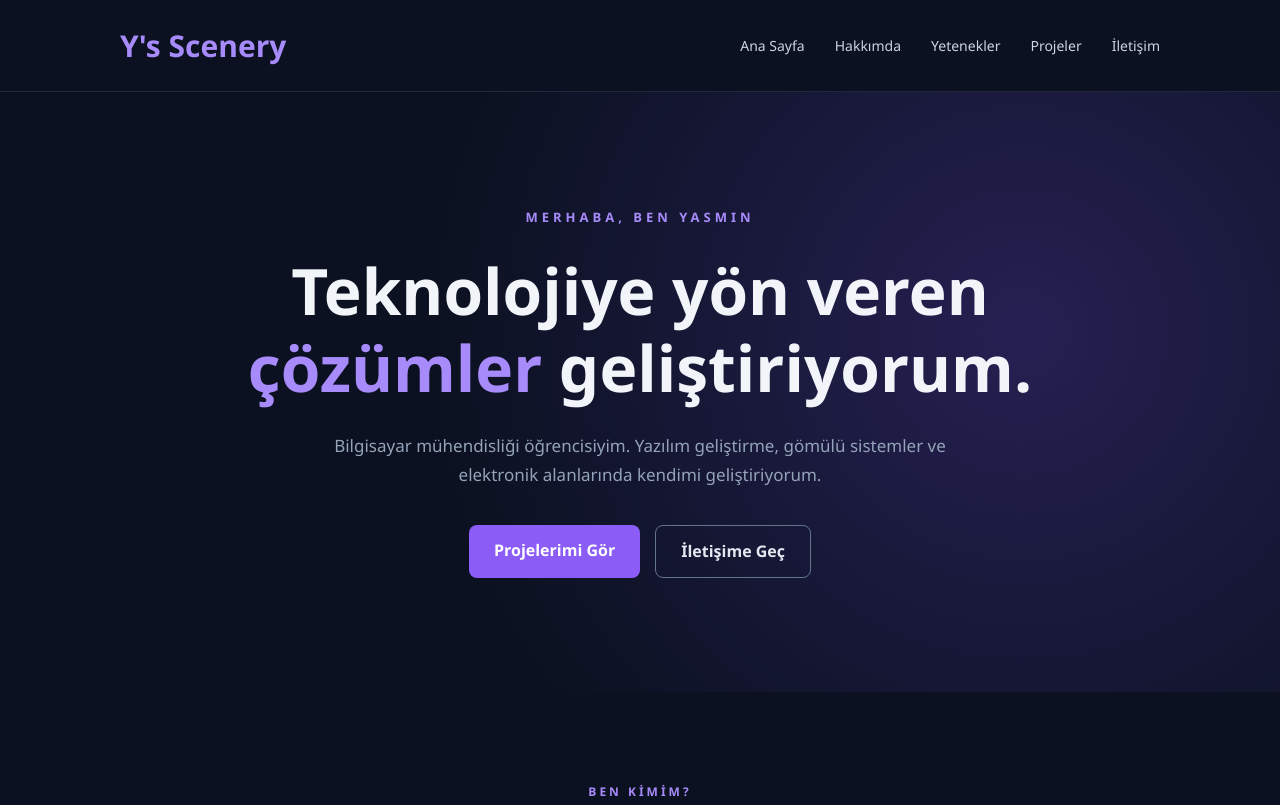
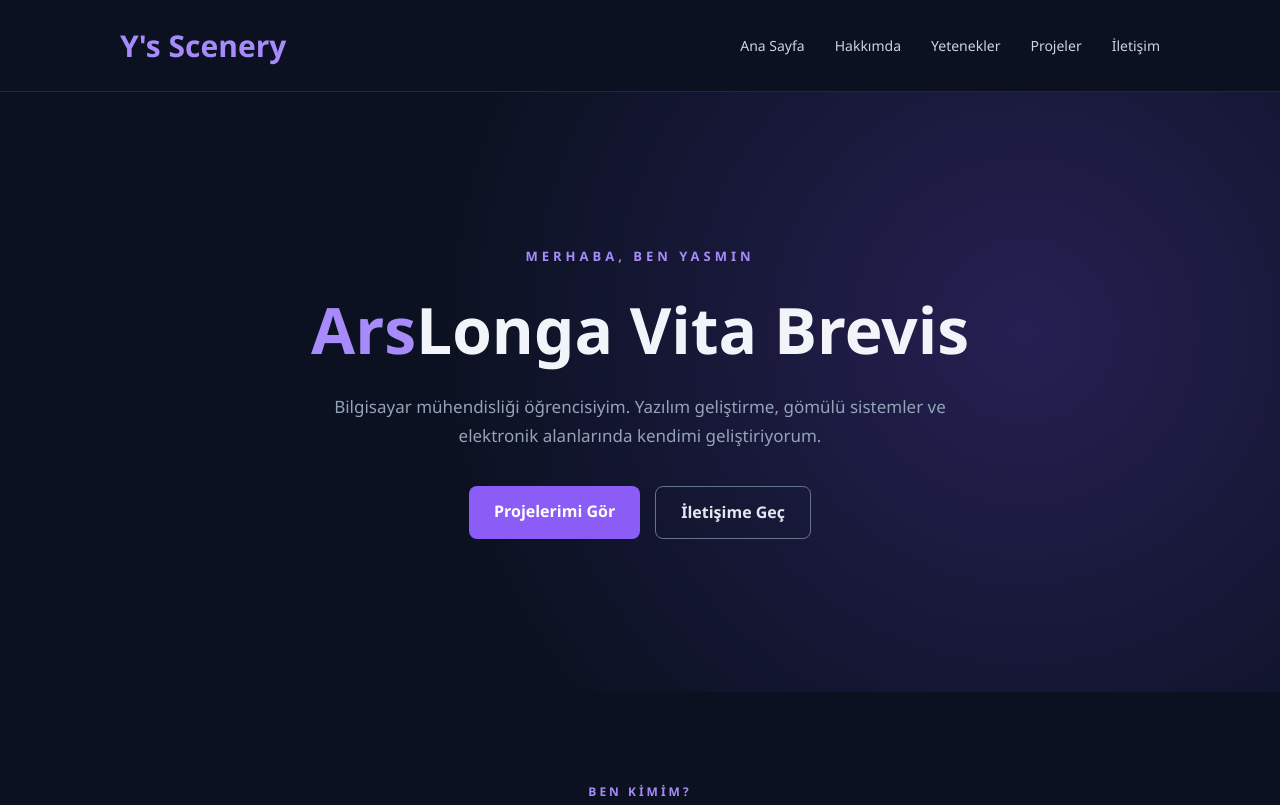
Before and after one commit to ysscenery/my-site, a plain HTML site: page index.html in a window 1280 px wide. Shown: the top 805 px of the page. Drawn offline with Linux system fonts and the light colour scheme.

Commit message:
Anasayfa başlığı güncellendi

```diff
--- a/index.html
+++ b/index.html
@@ -31,8 +31,8 @@
             <p class="welcome">MERHABA, BEN YASMIN</p>
 
             <h1>
-                Teknolojiye yön veren
-                <span>çözümler</span> geliştiriyorum.
+                <span>Ars</span>Longa Vita Brevis
+
             </h1>
 
             <p class="hero-description">
```
